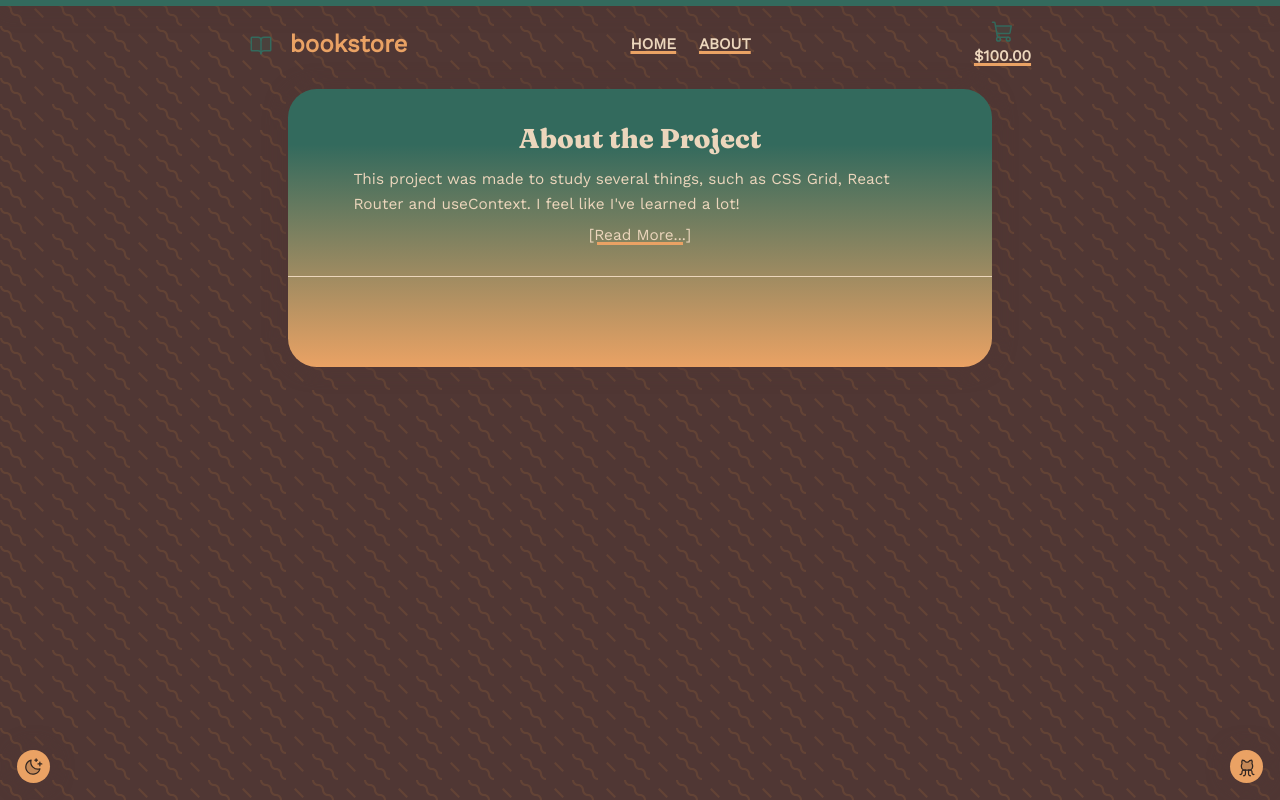
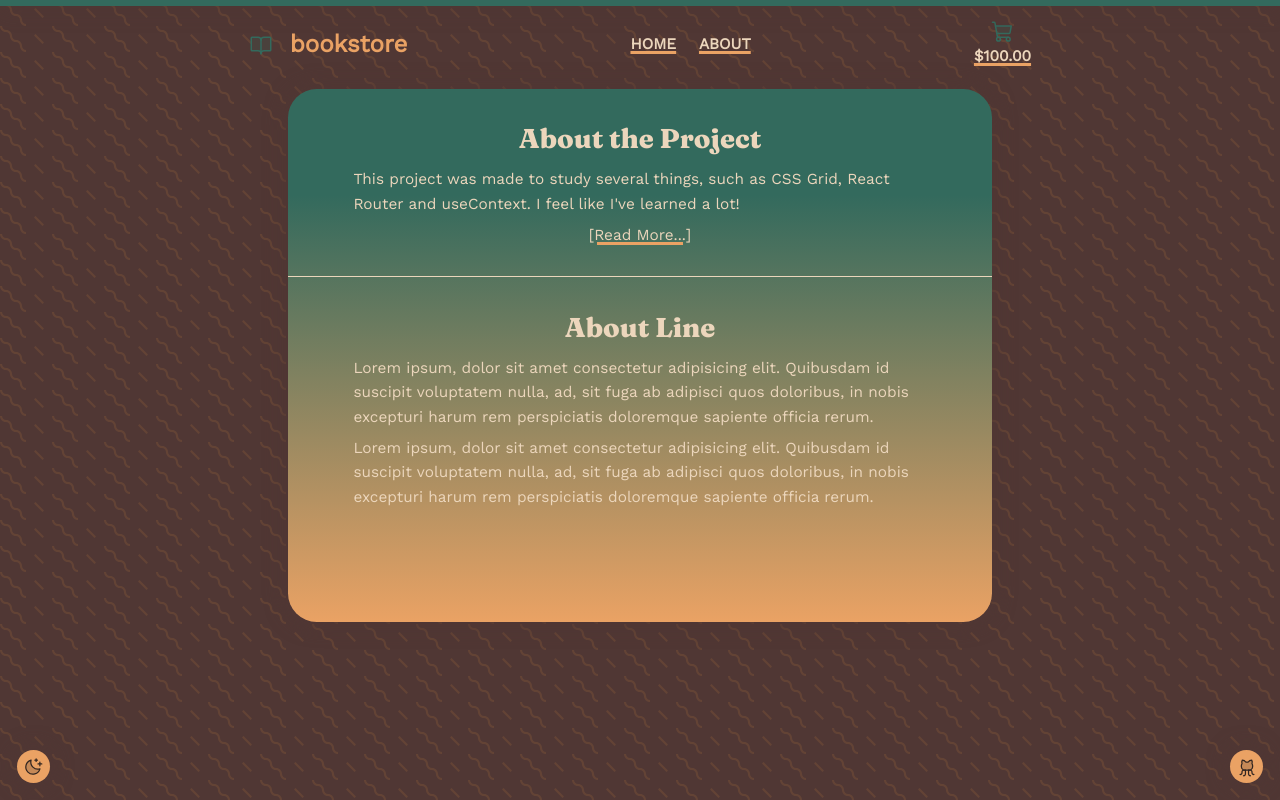
Before and after one commit to line-em/e-commerce-react, a React (Vite) app: page /about in a window 1280 px wide. Built offline with nearby package versions, Linux system fonts and the light colour scheme.

Commit message:
About page

```diff
--- a/src/pages/About.jsx
+++ b/src/pages/About.jsx
@@ -8,6 +8,19 @@ function About() {
 		<section className="hero-wrapper">
 			{about}
 			<hr />
+			<section className="hero-content">
+				<h2>About Line</h2>
+				<p>
+					Lorem ipsum, dolor sit amet consectetur adipisicing elit. Quibusdam id suscipit
+					voluptatem nulla, ad, sit fuga ab adipisci quos doloribus, in nobis excepturi
+					harum rem perspiciatis doloremque sapiente officia rerum.
+				</p>
+				<p>
+					Lorem ipsum, dolor sit amet consectetur adipisicing elit. Quibusdam id suscipit
+					voluptatem nulla, ad, sit fuga ab adipisci quos doloribus, in nobis excepturi
+					harum rem perspiciatis doloremque sapiente officia rerum.
+				</p>
+			</section>
 		</section>
 	);
 }
```
